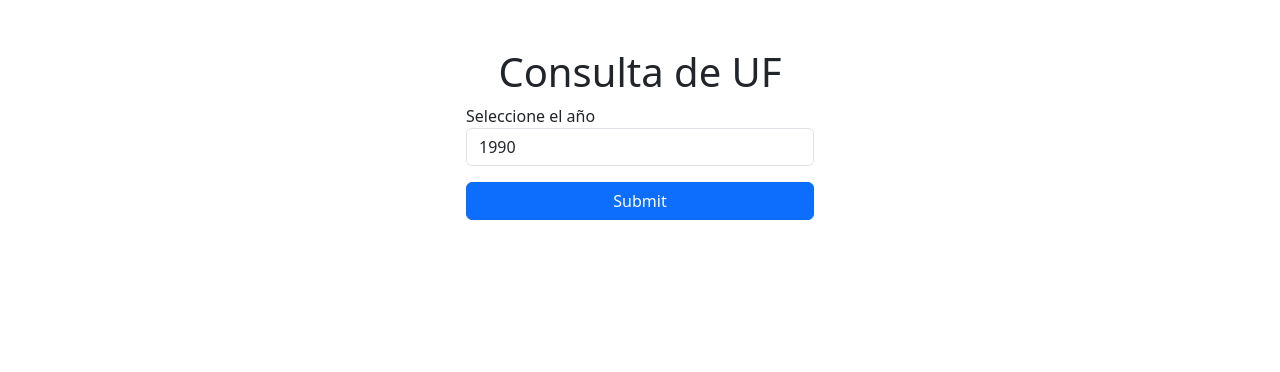
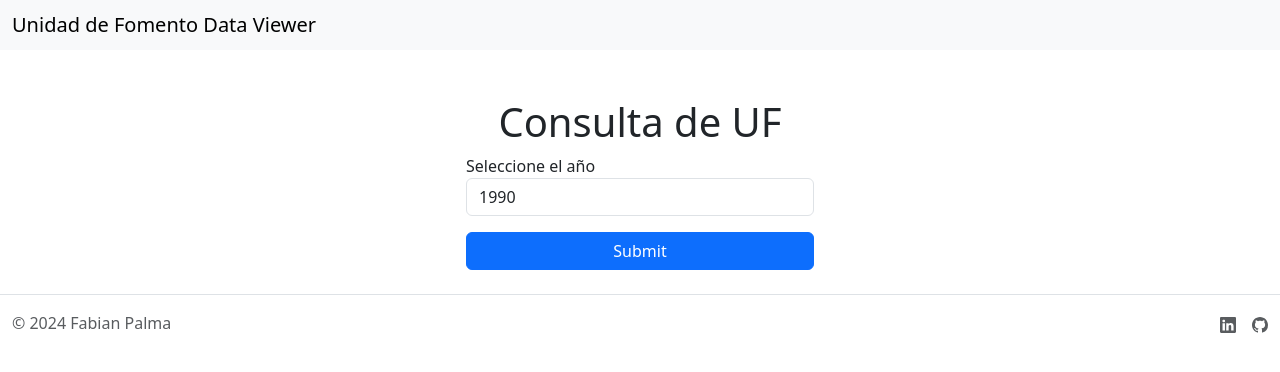
Before and after one commit to Blap00/Eniax_examenTecnico, a Flask app: page / in a window 1280 px wide. Shown: the top 372 px of the page. Run offline with Flask 3, Linux system fonts and the light colour scheme.

Commit message:
UPD Base.html

```diff
--- a/app/templates/base.html
+++ b/app/templates/base.html
@@ -11,12 +11,46 @@
 </head>
 
 <body>
-
+    <nav class="navbar bg-body-tertiary">
+        <div class="container-fluid">
+            <span class="navbar-brand mb-0 h1">Unidad de Fomento Data Viewer</span>
+        </div>
+    </nav>
     <div class="container">
         {% block content %}{% endblock %}
     </div>
-    <script src="https://cdn.jsdelivr.net/npm/bootstrap@5.3.3/dist/js/bootstrap.bundle.min.js" integrity="sha384-YvpcrYf0tY3lHB60NNkmXc5s9fDVZLESaAA55NDzOxhy9GkcIdslK1eN7N6jIeHz" crossorigin="anonymous"></script>
+    <script src="https://cdn.jsdelivr.net/npm/bootstrap@5.3.3/dist/js/bootstrap.bundle.min.js"
+        integrity="sha384-YvpcrYf0tY3lHB60NNkmXc5s9fDVZLESaAA55NDzOxhy9GkcIdslK1eN7N6jIeHz"
+        crossorigin="anonymous"></script>
+    <footer class="container-fluid d-flex flex-wrap justify-content-between align-items-center py-3 my-4 border-top">
+        <div class="col-md-4 d-flex align-items-center">
 
+            <span class="mb-3 mb-md-0 text-muted">© 2024 Fabian Palma</span>
+        </div>
+
+        <ul class="nav col-md-4 justify-content-end list-unstyled d-flex">
+            <li class="ms-3">
+                <a class="text-muted" href="https://www.linkedin.com/in/fabian-palma-ramos-a77534212?utm_source=share&utm_campaign=share_via&utm_content=profile&utm_medium=android_app">
+                    <svg xmlns="http://www.w3.org/2000/svg" width="16" height="16" fill="currentColor"
+                        class="bi bi-linkedin" viewBox="0 0 16 16">
+                        <path
+                            d="M0 1.146C0 .513.526 0 1.175 0h13.65C15.474 0 16 .513 16 1.146v13.708c0 .633-.526 1.146-1.175 1.146H1.175C.526 16 0 15.487 0 14.854zm4.943 12.248V6.169H2.542v7.225zm-1.2-8.212c.837 0 1.358-.554 1.358-1.248-.015-.709-.52-1.248-1.342-1.248S2.4 3.226 2.4 3.934c0 .694.521 1.248 1.327 1.248zm4.908 8.212V9.359c0-.216.016-.432.08-.586.173-.431.568-.878 1.232-.878.869 0 1.216.662 1.216 1.634v3.865h2.401V9.25c0-2.22-1.184-3.252-2.764-3.252-1.274 0-1.845.7-2.165 1.193v.025h-.016l.016-.025V6.169h-2.4c.03.678 0 7.225 0 7.225z" />
+                        <use xlink:href="#Linkedin"></use>
+                    </svg>
+                </a>
+            </li>
+            <li class="ms-3">
+                <a class="text-muted" href="https://github.com/Blap00">
+                    <svg xmlns="http://www.w3.org/2000/svg" width="16" height="16" fill="currentColor"
+                        class="bi bi-github" viewBox="0 0 16 16">
+                        <path
+                            d="M8 0C3.58 0 0 3.58 0 8c0 3.54 2.29 6.53 5.47 7.59.4.07.55-.17.55-.38 0-.19-.01-.82-.01-1.49-2.01.37-2.53-.49-2.69-.94-.09-.23-.48-.94-.82-1.13-.28-.15-.68-.52-.01-.53.63-.01 1.08.58 1.23.82.72 1.21 1.87.87 2.33.66.07-.52.28-.87.51-1.07-1.78-.2-3.64-.89-3.64-3.95 0-.87.31-1.59.82-2.15-.08-.2-.36-1.02.08-2.12 0 0 .67-.21 2.2.82.64-.18 1.32-.27 2-.27s1.36.09 2 .27c1.53-1.04 2.2-.82 2.2-.82.44 1.1.16 1.92.08 2.12.51.56.82 1.27.82 2.15 0 3.07-1.87 3.75-3.65 3.95.29.25.54.73.54 1.48 0 1.07-.01 1.93-.01 2.2 0 .21.15.46.55.38A8.01 8.01 0 0 0 16 8c0-4.42-3.58-8-8-8" />
+                        <use xlink:href="#github"></use>
+                    </svg>
+                </a>
+            </li>
+        </ul>
+    </footer>
 </body>
 
 </html>
```
